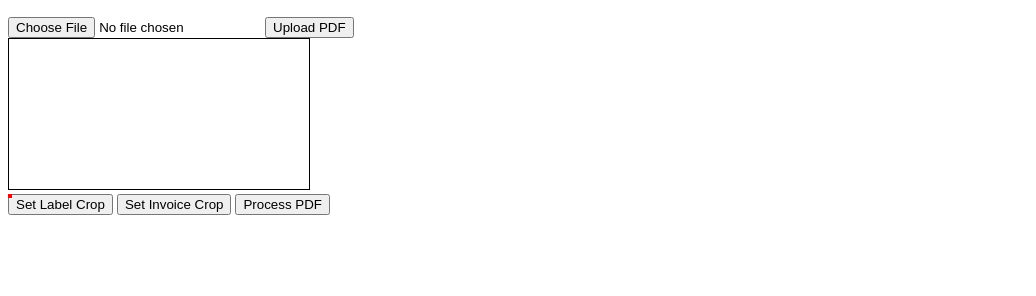
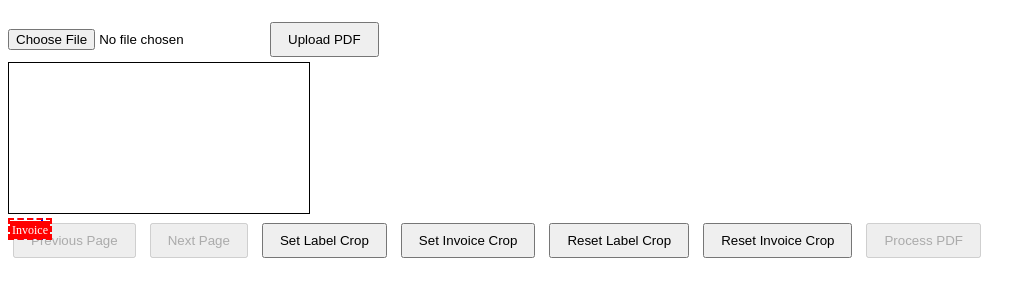
Before and after one commit to santoshk66/pdf-cropper, a website: page public/index.html in a window 1280 px wide. Shown: the part 50-346 px from the top of the page, without its empty margins (0-1036 px from the left). Drawn offline with Linux system fonts and the light colour scheme.

Commit message:
Update index.html

```diff
--- a/public/index.html
+++ b/public/index.html
@@ -7,8 +7,13 @@
   <script src="https://cdnjs.cloudflare.com/ajax/libs/pdf.js/2.16.105/pdf.min.js"></script>
   <style>
     canvas { border: 1px solid black; }
-    #preview-container { position: relative; }
-    .selector { position: absolute; border: 2px dashed red; pointer-events: none; }
+    #preview-container { position: relative; display: inline-block; }
+    .selector { position: absolute; pointer-events: none; }
+    .label-selector { border: 2px dashed blue; }
+    .invoice-selector { border: 2px dashed red; }
+    .label-selector::before { content: 'Label'; background: blue; color: white; padding: 2px; font-size: 12px; }
+    .invoice-selector::before { content: 'Invoice'; background: red; color: white; padding: 2px; font-size: 12px; }
+    button { margin: 5px; padding: 8px 16px; }
   </style>
 </head>
 <body>
@@ -19,11 +24,19 @@
   </form>
   <div id="preview-container">
     <canvas id="pdfCanvas"></canvas>
-    <div id="cropBox" class="selector"></div>
+    <div id="labelBox" class="selector label-selector"></div>
+    <div id="invoiceBox" class="selector invoice-selector"></div>
   </div>
-  <button id="setLabel">Set Label Crop</button>
-  <button id="setInvoice">Set Invoice Crop</button>
-  <button id="processPDF">Process PDF</button>
+  <div>
+    <button id="prevPage" disabled>Previous Page</button>
+    <span id="pageInfo"></span>
+    <button id="nextPage" disabled>Next Page</button>
+    <button id="setLabel">Set Label Crop</button>
+    <button id="setInvoice">Set Invoice Crop</button>
+    <button id="resetLabel">Reset Label Crop</button>
+    <button id="resetInvoice">Reset Invoice Crop</button>
+    <button id="processPDF" disabled>Process PDF</button>
+  </div>
   <script src="/main.js"></script>
 </body>
 </html>
```
